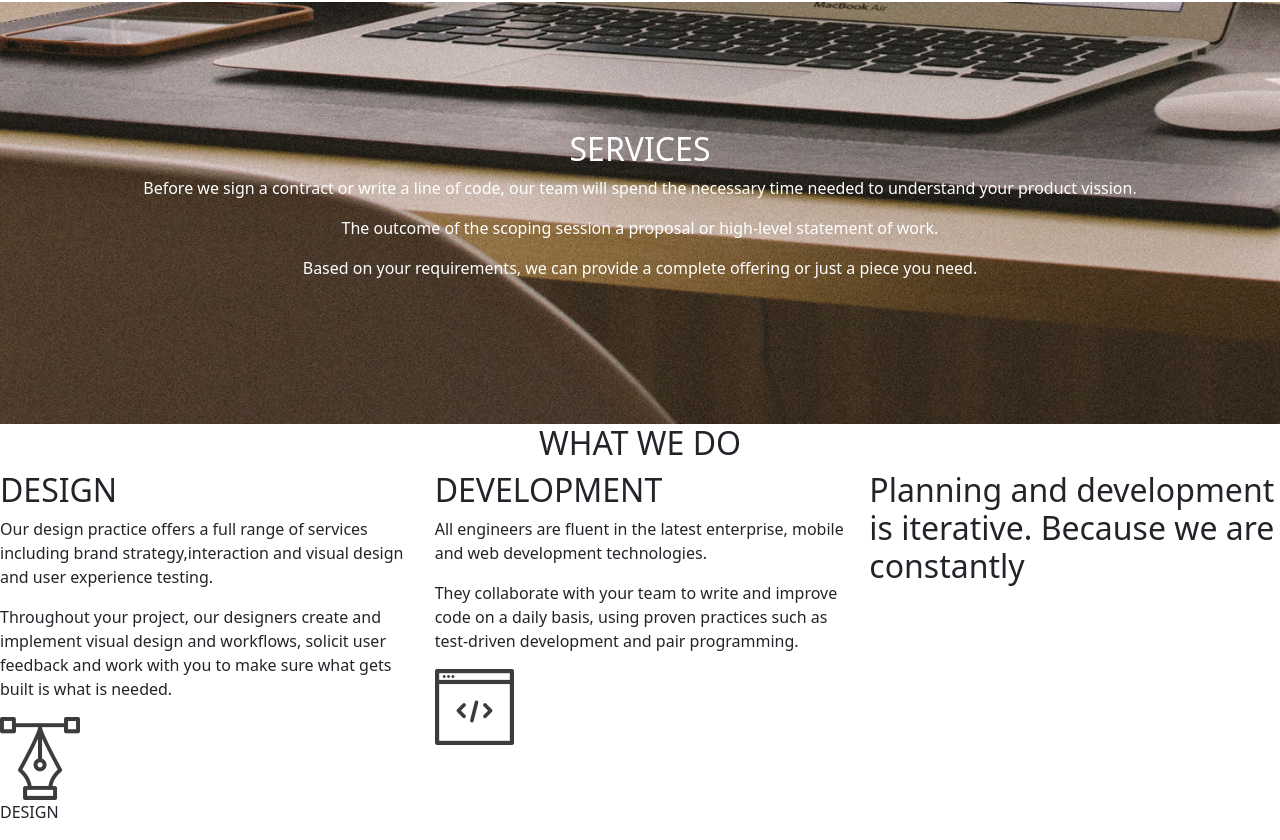
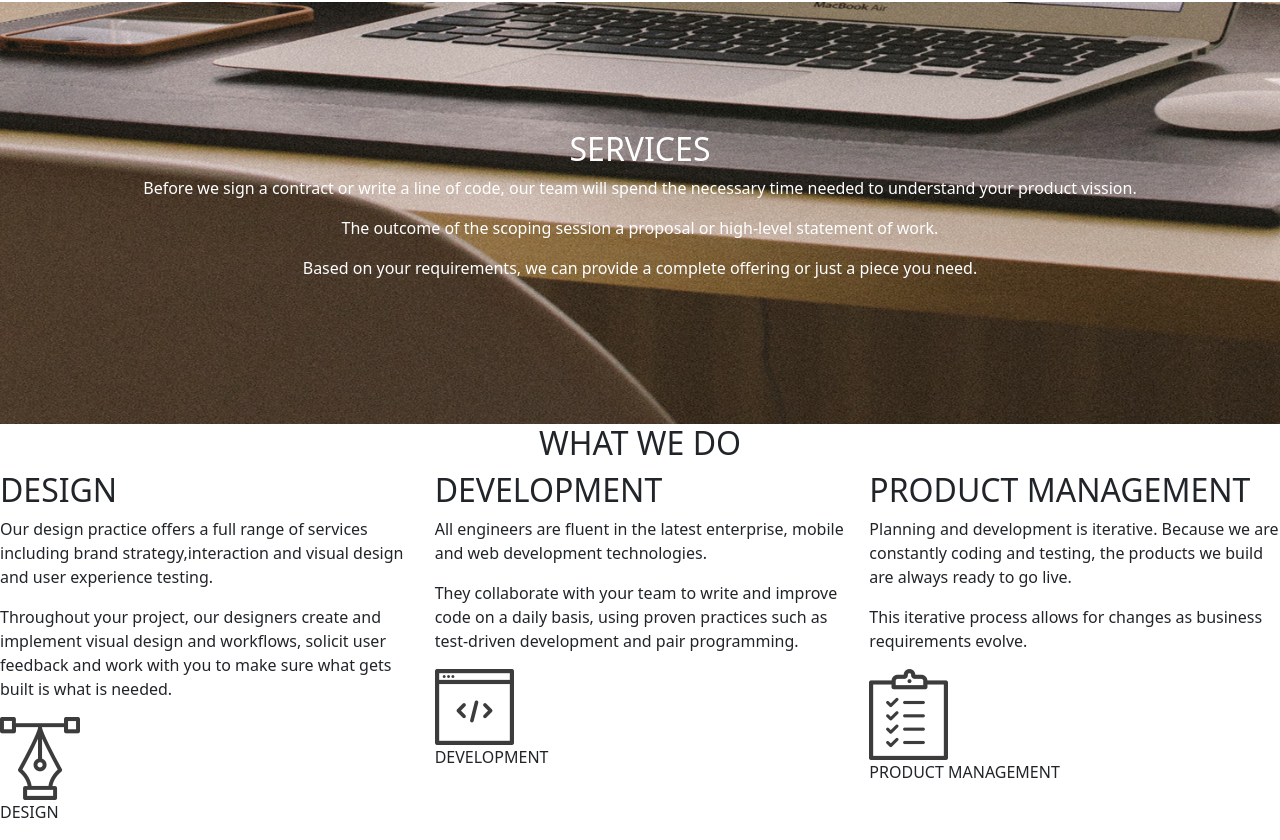
Before and after one commit to MelvinOmega/Delani-Studio, a plain HTML site: page index.html in a window 1280 px wide. Shown: the part 933-1773 px from the top of the page. Drawn offline with nearby package versions, Linux system fonts and the light colour scheme.

Commit message:
add product management text and image in the product management section

```diff
--- a/index.html
+++ b/index.html
@@ -61,18 +61,20 @@
                 </div>
                 <div class="developmentimg">
                     <img src="/assets/services_icons/dev_icon.png" alt="development">
+                    <p>DEVELOPMENT</p>
 
                 </div>
 
             </div>
             <div class="col">
                 <div class="productmanagement">
-                    <h2 id="">Planning and development is iterative. Because we are constantly</h2>
-                    <p></p>
-                    <p></p>
+                    <h2 id="productmanagement">PRODUCT MANAGEMENT</h2>
+                    <p>Planning and development is iterative. Because we are constantly coding and testing, the products we build are always ready to go live.</p>
+                    <p>This iterative process allows for changes as business requirements evolve.</p>
                 </div>
-                <div class="">
-                    <img src="" alt="">
+                <div class="productmanagementimg">
+                    <img src="/assets/services_icons/product_icon.png" alt="product management">
+                    <p>PRODUCT MANAGEMENT</p>
 
                 </div>
 
```
